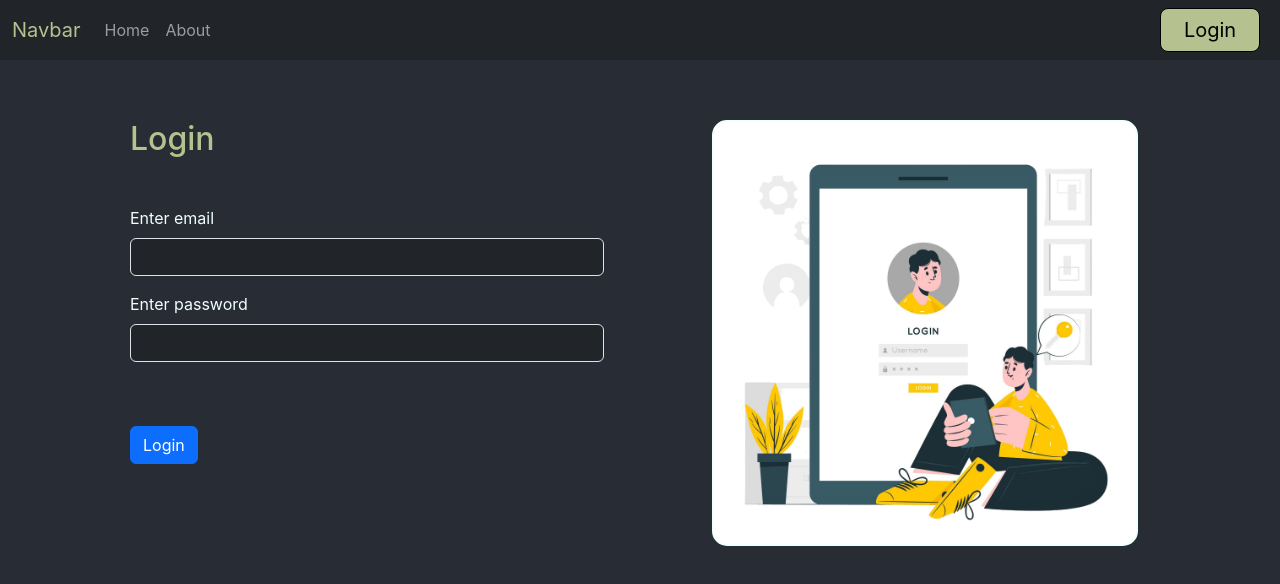
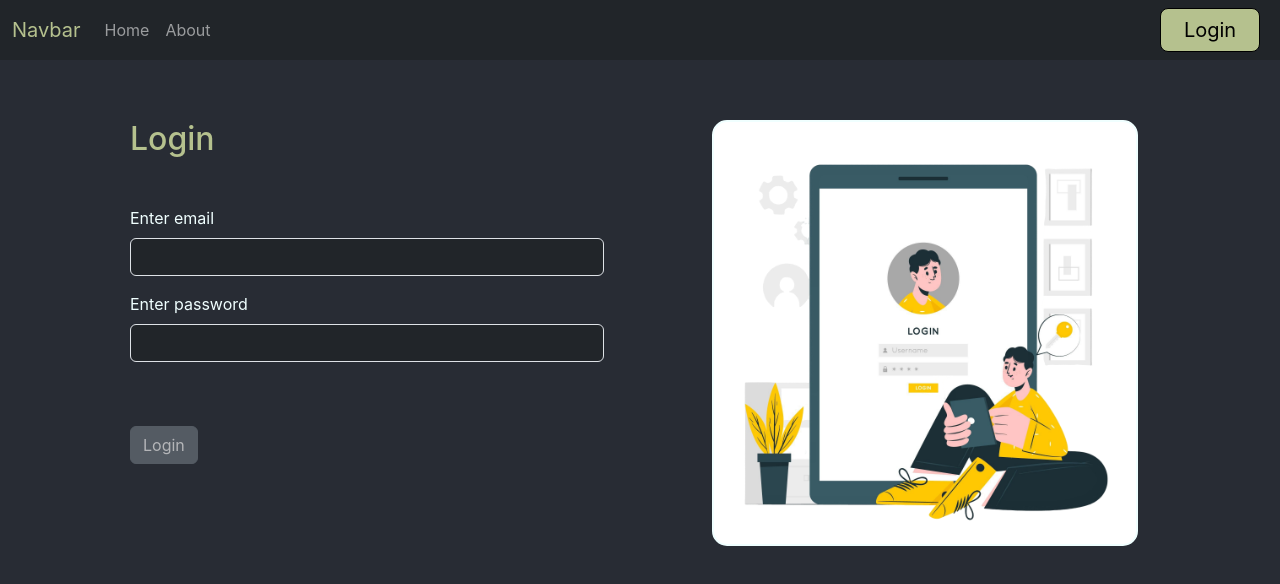
Before and after one commit to bhavyank89/learnReact, a React (Create React App) app in the folder 004-inotebook/inotebook-frontend/: page /login in a window 1280 px wide. Shown: the top 584 px of the page. Built offline with nearby package versions, Linux system fonts and the light colour scheme.

Commit message:
login bug fixed

```diff
--- a/004-inotebook/inotebook-frontend/src/components/Login.js
+++ b/004-inotebook/inotebook-frontend/src/components/Login.js
@@ -54,6 +54,7 @@ function Login(props) {
                             className="form-control bg-dark"
                             id="email"
                             onChange={handleOnChange}
+                            required
                         />
                     </div>
                     <div className="mb-5">
@@ -66,9 +67,10 @@ function Login(props) {
                             className="form-control bg-dark"
                             id="password"
                             onChange={handleOnChange}
+                            required
                         />
                     </div>
-                    <button type="submit" className="btn btn-primary my-3">Login</button>
+                    <button type="submit" disabled={credentials.password.length < 5} className={`btn btn-${(credentials.password.length < 5) ? "secondary" : "primary"} my-3`}>Login</button>
                 </form>
             </div>
             <div className='mx-5'>
```
